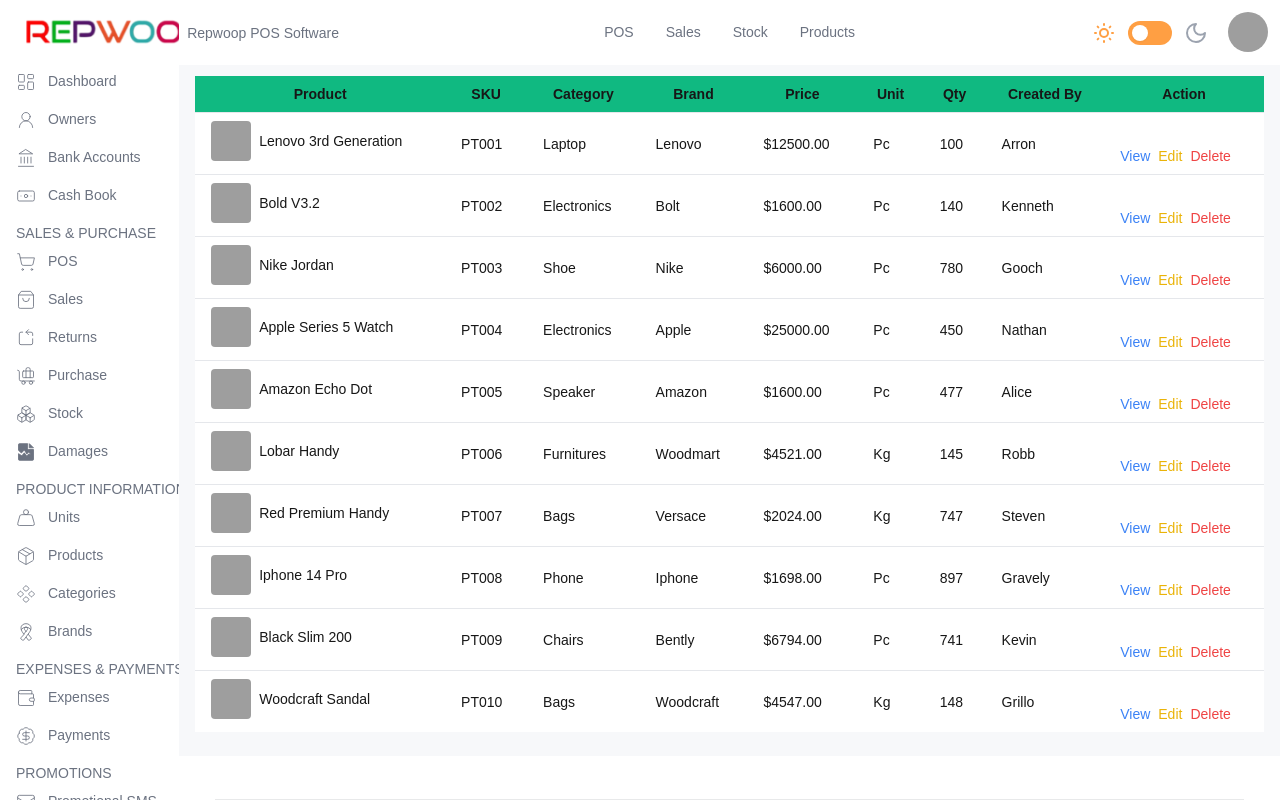
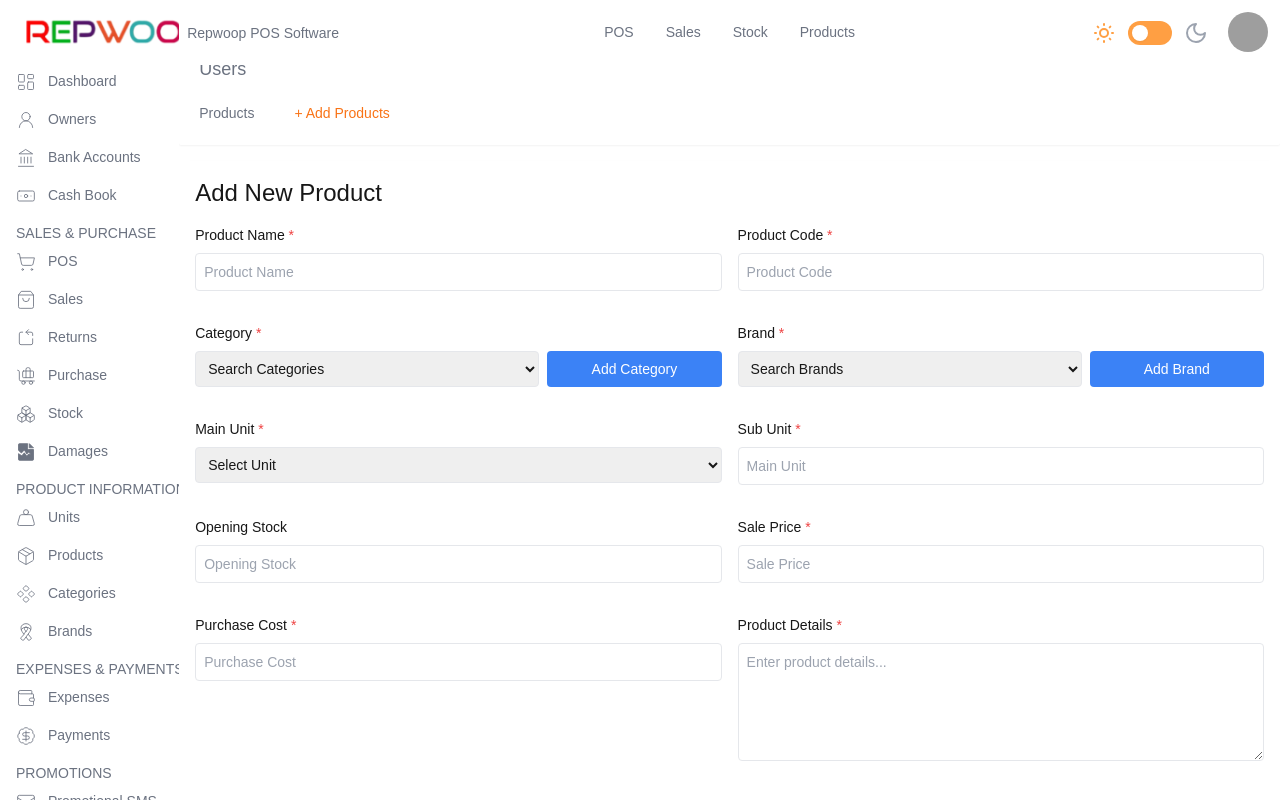
Before and after one commit to md-asif-iqbal/RepWoop-POS-system, a Next.js app: page /Products/Create in a window 1280 px wide. Built offline with nearby package versions, Linux system fonts and the light colour scheme; grey boxes are pictures that could not be loaded.

Commit message:
added product section done

```diff
--- a/app/Products/Create/page.jsx
+++ b/app/Products/Create/page.jsx
@@ -1,100 +1,383 @@
 'use client'
 import { jsPDF } from 'jspdf';
 import Image from 'next/image';
-import * as XLSX from 'xlsx';
+import Link from 'next/link';
+import { usePathname } from 'next/navigation';
+import { useState } from 'react';
+import { Editor } from '@tinymce/tinymce-react';
 
-export default function ProductList() {
+export default function ProductCreate() {
+    const pathname = usePathname();
+    const spanClass = " block h-0.5 bg-gradient-to-r from-pink-500 to-orange-500 scale-x-0 group-hover:scale-x-100 transition-transform origin-left duration-700"
 
-    const products = [
-        { id: 1, product: 'Lenovo 3rd Generation', sku: 'PT001', category: 'Laptop', brand: 'Lenovo', price: '12500.00', unit: 'Pc', qty: 100, createdBy: 'Arron' },
-        { id: 2, product: 'Bold V3.2', sku: 'PT002', category: 'Electronics', brand: 'Bolt', price: '1600.00', unit: 'Pc', qty: 140, createdBy: 'Kenneth' },
-        { id: 3, product: 'Nike Jordan', sku: 'PT003', category: 'Shoe', brand: 'Nike', price: '6000.00', unit: 'Pc', qty: 780, createdBy: 'Gooch' },
-        { id: 4, product: 'Apple Series 5 Watch', sku: 'PT004', category: 'Electronics', brand: 'Apple', price: '25000.00', unit: 'Pc', qty: 450, createdBy: 'Nathan' },
-        { id: 5, product: 'Amazon Echo Dot', sku: 'PT005', category: 'Speaker', brand: 'Amazon', price: '1600.00', unit: 'Pc', qty: 477, createdBy: 'Alice' },
-        { id: 6, product: 'Lobar Handy', sku: 'PT006', category: 'Furnitures', brand: 'Woodmart', price: '4521.00', unit: 'Kg', qty: 145, createdBy: 'Robb' },
-        { id: 7, product: 'Red Premium Handy', sku: 'PT007', category: 'Bags', brand: 'Versace', price: '2024.00', unit: 'Kg', qty: 747, createdBy: 'Steven' },
-        { id: 8, product: 'Iphone 14 Pro', sku: 'PT008', category: 'Phone', brand: 'Iphone', price: '1698.00', unit: 'Pc', qty: 897, createdBy: 'Gravely' },
-        { id: 9, product: 'Black Slim 200', sku: 'PT009', category: 'Chairs', brand: 'Bently', price: '6794.00', unit: 'Pc', qty: 741, createdBy: 'Kevin' },
-        { id: 10, product: 'Woodcraft Sandal', sku: 'PT010', category: 'Bags', brand: 'Woodcraft', price: '4547.00', unit: 'Kg', qty: 148, createdBy: 'Grillo' },
-      ];
+    const [selectedCategory, setSelectedCategory] = useState('');
+    const [selectedBrand, setSelectedBrand] = useState('');
+    const [selectedMainUnit, setSelectedMainUnit] = useState('');
+    const [productName, setProductName] = useState('');
+    const [productCode, setProductCode] = useState('');
+    const [subUnit, setSubUnit] = useState('');
+    const [openingStock, setOpeningStock] = useState('');
+    const [salePrice, setSalePrice] = useState('');
+    const [purchaseCost, setPurchaseCost] = useState('');
+    const [productDetails, setProductDetails] = useState('');
+    const [productImage, setProductImage] = useState(null);
+    const [showCategoryModal, setShowCategoryModal] = useState(false);
+    const [showBrandModal, setShowBrandModal] = useState(false);
+    const [newCategory, setNewCategory] = useState('');
+    const [newBrand, setNewBrand] = useState('');
+    const [categories, setCategories] = useState([
+      'Document', 'Electronics', 'Fashion', 'Hardware', 'House', 'Automobile', 'Food & Beverage', 'Furniture', 'Cosmetics'
+    ]);
+    const [brands, setBrands] = useState(['Lenovo', 'Nike', 'Apple', 'Amazon', 'Versace']);
+    const [mainUnits, setUnits] = useState([
+      'pc', 'Dozen', 'gm', 'Kg', 'ml', 'Litre', 'Box', 'Screw Packet', 'Shoes_pair', 'Pound'
+    ]);
 
-      // Function to export as PDF
-      const exportPDF = () => {
-        const doc = new jsPDF();
-        doc.text('Product List', 20, 10);
-        products.forEach((product, index) => {
-          doc.text(`${index + 1}. ${product.product}, SKU: ${product.sku}, Price: $${product.price}`, 20, 20 + index * 10);
-        });
-        doc.save('products.pdf');
+    // Adding new category to the list
+    const handleAddCategory = () => {
+      if (newCategory) {
+        setCategories([...categories, newCategory]);
+        setNewCategory('');
+        setShowCategoryModal(false);
+      }
+    };
+
+    // Adding new brand to the list
+    const handleAddBrand = () => {
+      if (newBrand) {
+        setBrands([...brands, newBrand]);
+        setNewBrand('');
+        setShowBrandModal(false);
+      }
+    };
+
+    // Handle form submission
+    const handleSubmit = (e) => {
+      e.preventDefault();
+
+      // Create a product object
+      const productData = {
+        productName,
+        productCode,
+        selectedCategory,
+        selectedBrand,
+        selectedMainUnit,
+        subUnit,
+        openingStock,
+        salePrice,
+        purchaseCost,
+        productDetails,
+        // productImage,
       };
 
-      // Function to export as Excel
-      const exportExcel = () => {
-        const ws = XLSX.utils.json_to_sheet(products);
-        const wb = XLSX.utils.book_new();
-        XLSX.utils.book_append_sheet(wb, ws, 'Products');
-        XLSX.writeFile(wb, 'products.xlsx');
-      };
+      // Log the data to the console
+      console.log('Product Data:', productData);
 
-      // Function to print the page
-      const handlePrint = () => {
-        window.print();
-      };
+      // Simulate data upload
+      alert('Product added successfully! Check the console for details.');
+    };
+
 
 
   return (
-    <div className='font-nunito text-sm'>
-         <div className="container mx-auto px-4 py-6">
-      <div className="flex justify-between items-center mb-4">
-        <h2 className=" dark:text-white text-lg ">Product List</h2>
-        <div className="flex space-x-2">
-          <button className="px-4 py-2 bg-green-500 text-white rounded">Add New Product</button>
-          <button className="px-4 py-2 bg-blue-500 text-white rounded">Import Product</button>
-          <button onClick={exportPDF} className="px-4 py-2 bg-red-500 text-white rounded">PDF</button>
-          <button onClick={exportExcel} className="px-4 py-2 bg-yellow-500 text-white rounded">Excel</button>
-          <button onClick={handlePrint} className="px-4 py-2 bg-gray-500 text-white rounded">Print</button>
+    <div className='bg-white dark:bg-[#141432] font-nunito text-sm dark:text-white'>
+
+    <div className="p-0  mt-[25%] sm:mt-[5%]  w-full">
+              {/* Title Section */}
+
+  <div className=" mb-4  shadow-sm rounded-sm ">
+  <h1 className="text-lg text-gray-500 dark:text-white mx-5 ">Users </h1>
+    <div className=' sm:md:flex items-start justify-start mx-5 py-5 gap-10 '>
+        <Link href="/Products" className= {`${
+                          pathname === '/Products'
+                          ? ' group text-orange-500  hover:text-orange-500'
+                          : 'group text-gray-500 dark:text-white hover:text-orange-500 '
+                      }`}>
+        Products
+        <span className={spanClass}></span>
+        </Link>
+        <Link href="/Products/Create" className={`${
+                          pathname === '/Products/Create'
+                          ? ' group text-orange-500  hover:text-orange-500'
+                          : 'group text-gray-500 dark:text-white hover:text-orange-500 '
+                      }`}>
+        + Add Products
+        <span className={spanClass}></span>
+        </Link>
+
+    </div>
+  </div>
+
+      <div>
+      <form onSubmit={handleSubmit} className="p-4 bg-white shadow-lg dark:bg-[#202047]">
+      <h1 className="text-2xl mb-4">Add New Product</h1>
+
+      <div className="grid grid-cols-1 md:grid-cols-2 gap-4">
+        <div className="mb-4">
+          <label className="block mb-2">
+            Product Name <span className="text-red-500">*</span>
+          </label>
+          <input
+            type="text"
+            placeholder="Product Name"
+            className=" dark:bg-white
+             p-2 border rounded w-full"
+            value={productName}
+            onChange={(e) => setProductName(e.target.value)}
+          />
+        </div>
+
+        <div className="mb-4">
+          <label className="block mb-2">
+            Product Code <span className="text-red-500">*</span>
+          </label>
+          <input
+            type="text"
+            placeholder="Product Code"
+            className=" dark:bg-white p-2 border rounded w-full"
+            value={productCode}
+            onChange={(e) => setProductCode(e.target.value)}
+          />
+        </div>
+
+        {/* Category Selection */}
+        <div className=" mb-4">
+          <div className="w-full">
+            <label className="block mb-2">
+              Category <span className="text-red-500">*</span>
+            </label>
+           <div className='md:flex gap-2'>
+           <select
+              value={selectedCategory}
+              onChange={(e) => setSelectedCategory(e.target.value)}
+              className=" dark:bg-white
+               p-2 border rounded w-full"
+            >
+              <option value="">Search Categories</option>
+              {categories.map((category, index) => (
+                <option key={index} value={category}>
+                  {category}
+                </option>
+              ))}
+            </select>
+            <button
+            type="button"
+            className="p-2 bg-blue-500 text-white rounded w-full md:w-1/2"
+            onClick={() => setShowCategoryModal(true)}
+          >
+            Add Category
+          </button>
+
+           </div>
+          </div>
+
+        </div>
+
+        {/* Brand Selection */}
+        <div className=" mb-4">
+          <div className="w-full">
+            <label className="block mb-2">
+              Brand <span className="text-red-500">*</span>
+            </label>
+            <div className='w-full md:flex gap-2'>
+            <select
+              value={selectedBrand}
+              onChange={(e) => setSelectedBrand(e.target.value)}
+              className=" dark:bg-white
+               p-2 border rounded w-full"
+            >
+              <option value="">Search Brands</option>
+              {brands.map((brand, index) => (
+                <option key={index} value={brand}>
+                  {brand}
+                </option>
+              ))}
+            </select>
+            <button
+            type="button"
+            className="p-2 bg-blue-500 text-white rounded w-full md:w-1/2"
+            onClick={() => setShowBrandModal(true)}
+          >
+            Add Brand
+          </button>
+          </div>
+
+            </div>
+        </div>
+
+        {/* Unit Selection */}
+        <div className="mb-4">
+          <label className="block mb-2">
+           Main Unit <span className="text-red-500">*</span>
+          </label>
+          <select
+            value={selectedMainUnit}
+            onChange={(e) => setSelectedMainUnit(e.target.value)}
+            className=" dark:bg-white
+             p-2 border rounded w-full"
+          >
+            <option value="">Select Unit</option>
+            {mainUnits.map((unit, index) => (
+              <option key={index} value={unit}>
+                {unit}
+              </option>
+            ))}
+          </select>
+        </div>
+
+        <div className="mb-4">
+          <label className="block mb-2">
+           Sub Unit <span className="text-red-500">*</span>
+          </label>
+          <input
+            type="text"
+            placeholder="Main Unit"
+            className=" dark:bg-white
+             p-2 border rounded w-full"
+            value={subUnit}
+            onChange={(e) => setSubUnit(e.target.value)}
+          />
+        </div>
+
+        <div className="mb-4">
+          <label className="block mb-2">Opening Stock</label>
+          <input
+            type="number"
+            placeholder="Opening Stock"
+            className=" dark:bg-white
+             p-2 border rounded w-full"
+            value={openingStock}
+            onChange={(e) => setOpeningStock(e.target.value)}
+          />
+        </div>
+
+        <div className="mb-4">
+          <label className="block mb-2">
+            Sale Price <span className="text-red-500">*</span>
+          </label>
+          <input
+            type="number"
+            placeholder="Sale Price"
+            className=" dark:bg-white
+             p-2 border rounded w-full"
+            value={salePrice}
+            onChange={(e) => setSalePrice(e.target.value)}
+          />
+        </div>
+
+        <div className="mb-4">
+          <label className="block mb-2">
+            Purchase Cost <span className="text-red-500">*</span>
+          </label>
+          <input
+            type="number"
+            placeholder="Purchase Cost"
+            className=" dark:bg-white
+             p-2 border rounded w-full"
+            value={purchaseCost}
+            onChange={(e) => setPurchaseCost(e.target.value)}
+          />
+        </div>
+
+        {/* Product Details Textarea */}
+        <div className="mb-4">
+          <label className="block mb-2">
+            Product Details <span className="text-red-500">*</span>
+          </label>
+          <textarea
+            placeholder="Enter product details..."
+            className=" dark:bg-white
+             p-2 border rounded w-full"
+            rows="5"
+            value={productDetails}
+            onChange={(e) => setProductDetails(e.target.value)}
+          />
+        </div>
+
+        {/* Product Image */}
+        <div className="mb-4">
+          <label className="block mb-2">Product Image</label>
+          <input
+            type="file"
+            className=" dark:bg-white
+             p-2 border rounded w-full"
+            onChange={(e) => setProductImage(e.target.files[0])}
+          />
         </div>
       </div>
-      <div className="overflow-x-auto">
-        <table className="min-w-full table-auto dark:text-white bg-white shadow-sm  overflow-hidden">
-          <thead>
-            <tr className="bg-emerald-500 ">
-              <th className="px-4 py-2 ">Product</th>
-              <th className="px-4 py-2 ">SKU</th>
-              <th className="px-4 py-2 ">Category</th>
-              <th className="px-4 py-2 ">Brand</th>
-              <th className="px-4 py-2 ">Price</th>
-              <th className="px-4 py-2 ">Unit</th>
-              <th className="px-4 py-2 ">Qty</th>
-              <th className="px-4 py-2 ">Created By</th>
-              <th className="px-4 py-2 ">Action</th>
-            </tr>
-          </thead>
-          <tbody>
-            {products.map((product) => (
-              <tr key={product.id} className="border-t border-gray-200 ">
-                <td className="px-4 py-2 flex items-center">
-                  <Image width={200} height={300} src={`/${product.sku}.png`} alt={product.product} className="w-10 h-10 object-cover rounded mr-2" />
-                  {product.product}
-                </td>
-                <td className="px-4 py-2">{product.sku}</td>
-                <td className="px-4 py-2">{product.category}</td>
-                <td className="px-4 py-2">{product.brand}</td>
-                <td className="px-4 py-2">${product.price}</td>
-                <td className="px-4 py-2">{product.unit}</td>
-                <td className="px-4 py-2">{product.qty}</td>
-                <td className="px-4 py-2">{product.createdBy}</td>
-                <td className="px-4 py-2 flex space-x-2">
-                  <button className="text-blue-500 hover:text-blue-600">View</button>
-                  <button className="text-yellow-500 hover:text-yellow-600">Edit</button>
-                  <button className="text-red-500 hover:text-red-600">Delete</button>
-                </td>
-              </tr>
-            ))}
-          </tbody>
-        </table>
+
+      {/* Submit Button */}
+      <button
+        type="submit"
+        className="bg-blue-500 w-full md:w-1/6 justify-items-center flex justify-center text-white px-8 py-2 rounded"
+      >
+        Save
+      </button>
+
+      {/* Modals for adding new category */}
+      {showCategoryModal && (
+        <div className="fixed inset-0 bg-gray-600 bg-opacity-0 flex justify-center items-center">
+          <div className="bg-white p-6 rounded shadow-lg w-1/3">
+            <h2 className="text-lg mb-4">Add Category</h2>
+            <input
+              type="text"
+              value={newCategory}
+              onChange={(e) => setNewCategory(e.target.value)}
+              placeholder="Category Name"
+              className=" dark:bg-white
+               p-2 border rounded w-full mb-4"
+            />
+            <button
+              type="button"
+              className="bg-blue-500 text-white px-4 py-2 rounded mr-2"
+              onClick={handleAddCategory}
+            >
+              Add Category
+            </button>
+            <button
+              type="button"
+              className="bg-gray-300 px-4 py-2 rounded"
+              onClick={() => setShowCategoryModal(false)}
+            >
+              Close
+            </button>
+          </div>
+        </div>
+      )}
+
+      {/* Modals for adding new brand */}
+      {showBrandModal && (
+        <div className="fixed inset-0 bg-gray-600 bg-opacity-0 flex justify-center items-center">
+          <div className="bg-white p-6 rounded shadow-lg w-1/3">
+            <h2 className="text-lg mb-4">Add Brand</h2>
+            <input
+              type="text"
+              value={newBrand}
+              onChange={(e) => setNewBrand(e.target.value)}
+              placeholder="Brand Name"
+              className=" dark:bg-white
+               p-2 border rounded w-full mb-4"
+            />
+            <button
+              type="button"
+              className="bg-blue-500 text-white px-4 py-2 rounded mr-2"
+              onClick={handleAddBrand}
+            >
+              Add Brand
+            </button>
+            <button
+              type="button"
+              className="bg-gray-300 px-4 py-2 rounded"
+              onClick={() => setShowBrandModal(false)}
+            >
+              Close
+            </button>
+          </div>
+        </div>
+      )}
+    </form>
       </div>
-    </div>
-    </div>
+</div>
+</div>
   )
 }
--- a/app/Products/page.jsx
+++ b/app/Products/page.jsx
@@ -7,6 +7,7 @@
 import { RiDeleteBin5Line } from 'react-icons/ri';
 import { TbEdit } from 'react-icons/tb';
 import Image from 'next/image';
+import Link from 'next/link';
 
 export default function ProductList() {
     const [showModal, setShowModal] = useState(false);
@@ -231,7 +232,9 @@
       <div className="md:flex mflex-col md:flex-row justify-between items-center mb-4">
         <h2 className=" dark:text-white text-lg  mb-2 md:mb-0">Product List</h2>
         <div className="md:flex space-x-2 space-y-2 md:space-y-0">
+          <Link href="/Products/Create">
           <button className="px-4 py-2 bg-green-500 text-white rounded">Add New Product</button>
+          </Link>
           <button
                 className="px-4 py-2 bg-blue-500 text-white rounded"
                 onClick={() => setShowModal(true)}
--- a/package.json
+++ b/package.json
@@ -13,6 +13,7 @@
     "@fortawesome/fontawesome-svg-core": "^6.6.0",
     "@fortawesome/react-fontawesome": "^0.2.2",
     "@heroicons/react": "^2.1.5",
+    "@tinymce/tinymce-react": "^5.1.1",
     "chart.js": "^4.4.4",
     "html2pdf.js": "^0.10.2",
     "jspdf": "^2.5.2",
```
Also changed, not shown: 1 other file (tests, documents, lock files or other folders).
